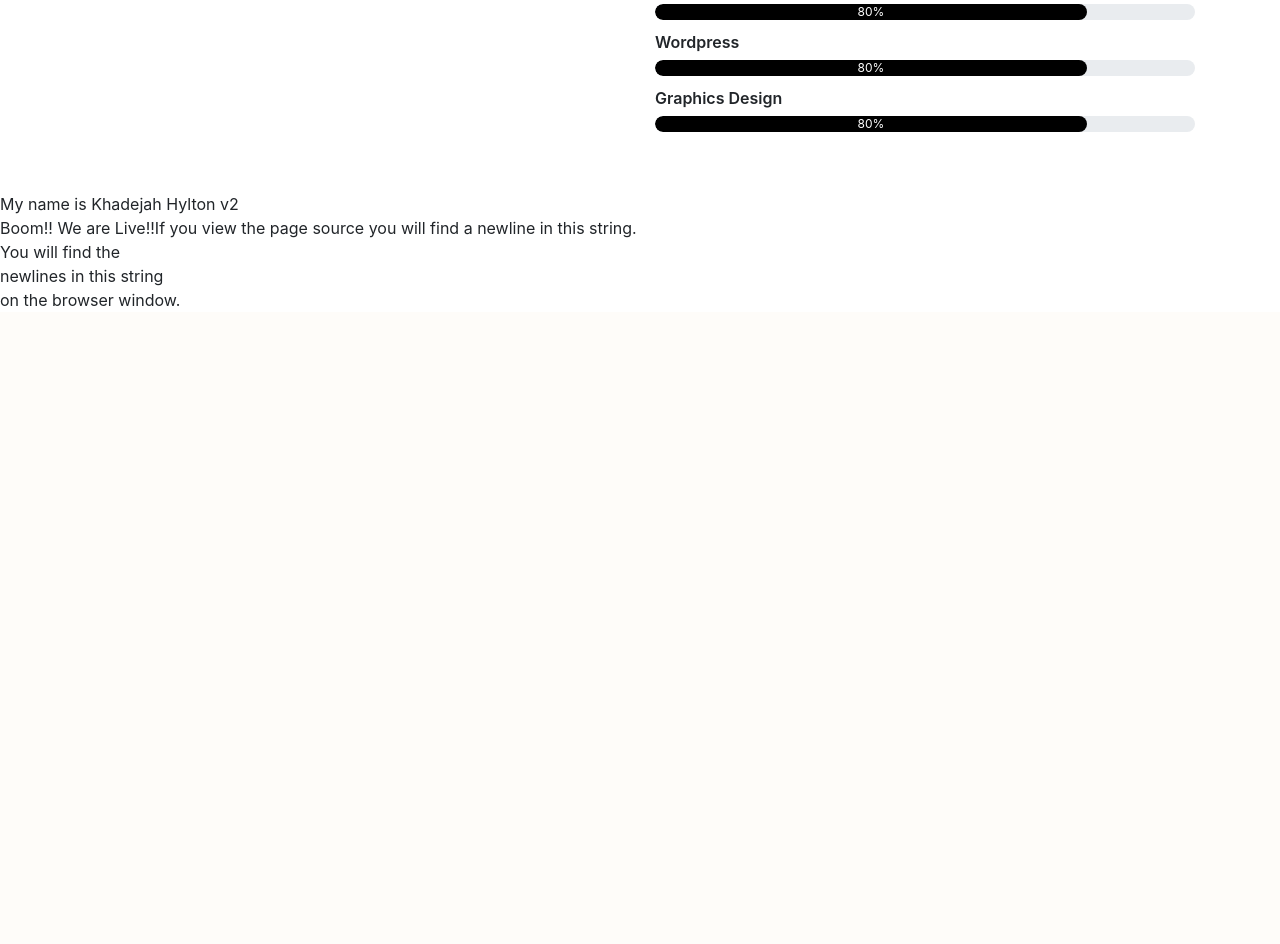
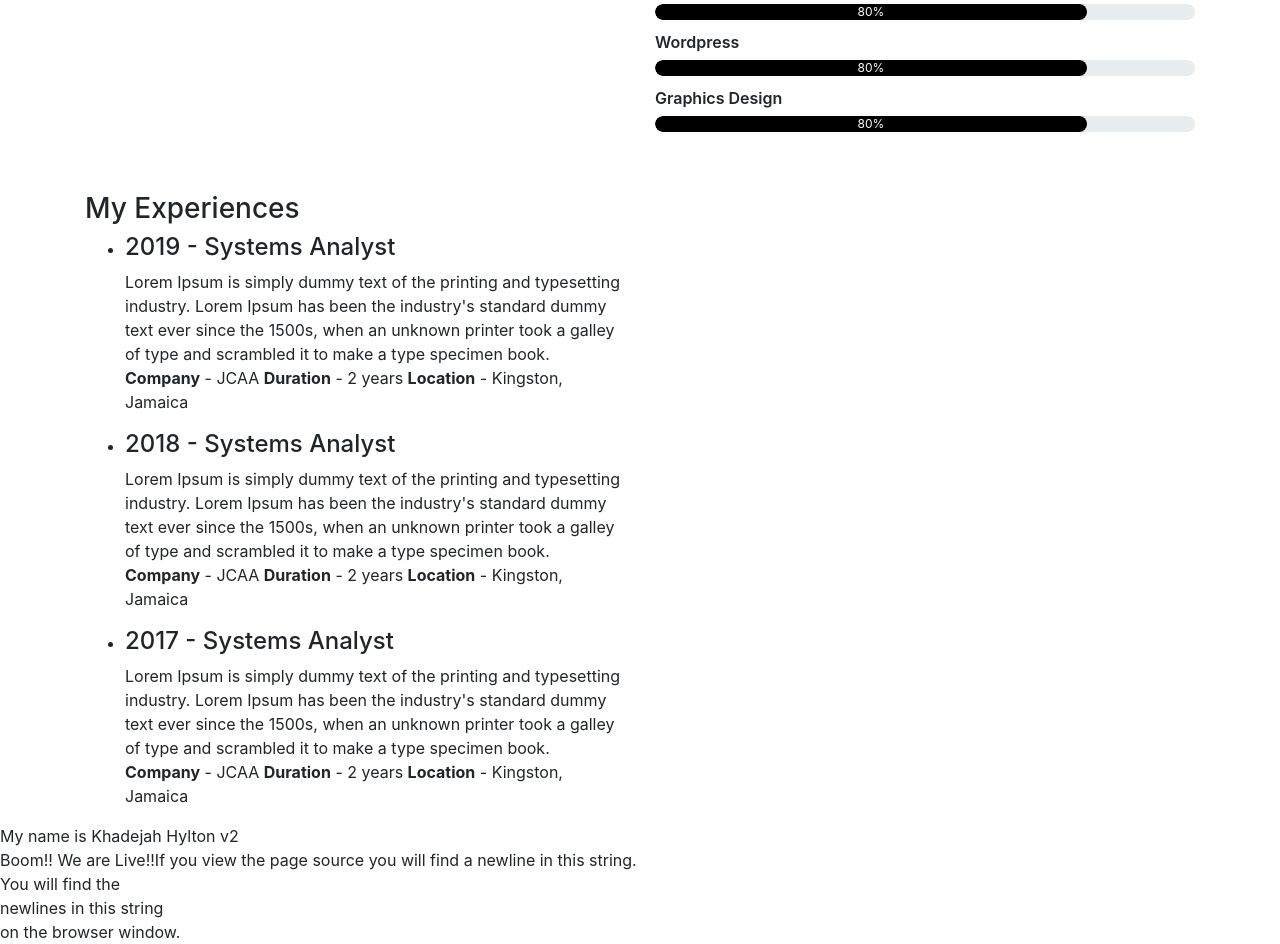
Before and after one commit to Dejah9/profile, a PHP site: page / in a window 1280 px wide. Shown: the part 1388-2332 px from the top of the page. Before the commit the page ends 1694 px from the top, so only its background shows below. Run offline with PHP 8.4, Linux system fonts and the light colour scheme.

Commit message:
Experience to resume

```diff
--- a/index.php
+++ b/index.php
@@ -107,7 +107,45 @@
 
 </div>
 
-
+<!-- Resume -->
+<div class="resume" id="resume">
+	<div class="container">
+		<div class="row">
+			<div class="col-md-6">
+				<h3>My Experiences</h3>
+				<ul class="timeline">
+					<li>
+						<h4>2019 - Systems Analyst</h4>
+						<p>
+							Lorem Ipsum is simply dummy text of the printing and typesetting industry. Lorem Ipsum has been the industry's standard dummy text ever since the 1500s, when an unknown printer took a galley of type and scrambled it to make a type specimen book.<br>
+							<b>Company</b> - JCAA
+							<b>Duration</b> - 2 years
+							<b>Location</b> - Kingston, Jamaica
+						</p>
+					</li>
+					<li>
+						<h4>2018 - Systems Analyst</h4>
+						<p>
+							Lorem Ipsum is simply dummy text of the printing and typesetting industry. Lorem Ipsum has been the industry's standard dummy text ever since the 1500s, when an unknown printer took a galley of type and scrambled it to make a type specimen book.<br>
+							<b>Company</b> - JCAA
+							<b>Duration</b> - 2 years
+							<b>Location</b> - Kingston, Jamaica
+						</p>
+					</li>
+					<li>
+						<h4>2017 - Systems Analyst</h4>
+						<p>
+							Lorem Ipsum is simply dummy text of the printing and typesetting industry. Lorem Ipsum has been the industry's standard dummy text ever since the 1500s, when an unknown printer took a galley of type and scrambled it to make a type specimen book.<br>
+							<b>Company</b> - JCAA
+							<b>Duration</b> - 2 years
+							<b>Location</b> - Kingston, Jamaica
+						</p>
+					</li>
+				</ul>
+			</div>
+		</div>
+	</div>
+</div>
  </section>
 
 
```
